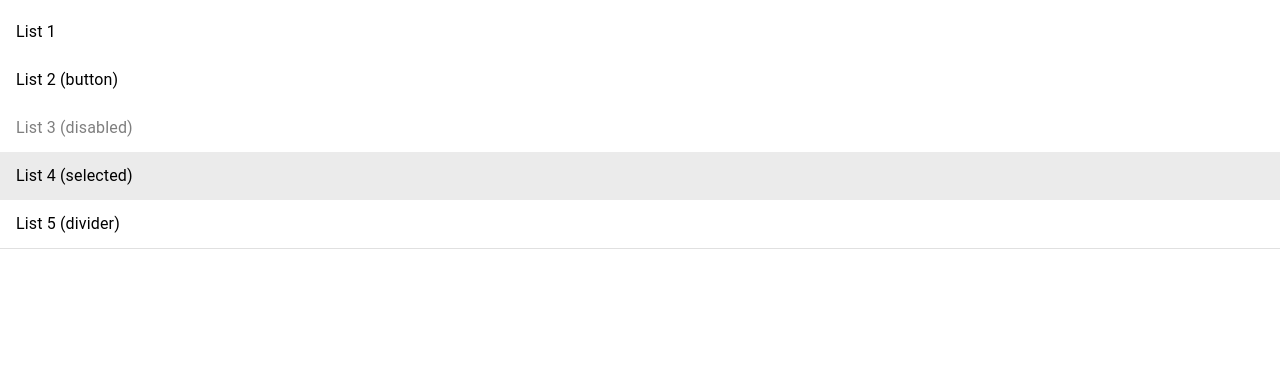
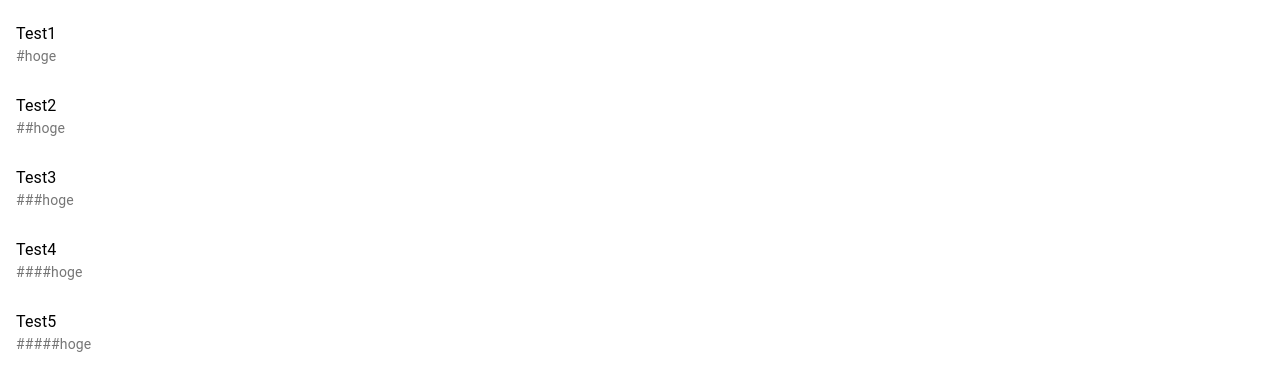
Before and after one commit to tak-pack74/Kilnwiki, a React (Create React App) app in the folder containers/react-frontend/: page / in a window 1280 px wide. Shown: the top 390 px of the page. Built offline with nearby package versions, Linux system fonts and the light colour scheme.

Commit message:
必要そうなコンポーネント用の空ファイルを作成 PageListの試作品を作成

```diff
--- a/containers/react-frontend/src/components/PageList.js
+++ b/containers/react-frontend/src/components/PageList.js
@@ -1,26 +1,28 @@
 import React from "react";
 import { List, ListItem, ListItemText } from "@material-ui/core";
+
+const createData = (title, body ) => {
+  return { title, body };
+  }
+
+const pages = [
+  createData("Test1", "#hoge"),
+  createData("Test2", "##hoge"),
+  createData("Test3", "###hoge"),
+  createData("Test4", "####hoge"),
+  createData("Test5", "#####hoge"),
+];
 
 const Header = () => {
   return (
     <div className>
-    <List component="nav">
-      <ListItem>
-        <ListItemText primary="List 1" />
-      </ListItem>
-      <ListItem button>
-        <ListItemText primary="List 2 (button)" />
-      </ListItem>
-      <ListItem disabled>
-        <ListItemText primary="List 3 (disabled)" />
-      </ListItem>
-      <ListItem selected>
-        <ListItemText primary="List 4 (selected)" />
-      </ListItem>
-      <ListItem divider>
-        <ListItemText primary="List 5 (divider)" />
-      </ListItem>
-    </List>
+      <List component="nav">
+        {pages.map((page) => (
+          <ListItem button>
+          <ListItemText primary={page.title} secondary={page.body}/>
+          </ListItem>
+        ))}
+      </List>
   </div>
   );
 };
```
Also changed, not shown: containers/react-frontend/src/components/Button-ManageTag.js (added), containers/react-frontend/src/components/Button-NewPage.js (added), containers/react-frontend/src/components/PageViewField.js (added), containers/react-frontend/src/components/SearchField.js (added), containers/react-frontend/src/components/Toolbar-Management.js (added), containers/react-frontend/src/components/Toolbar-PageControll.js (added).
